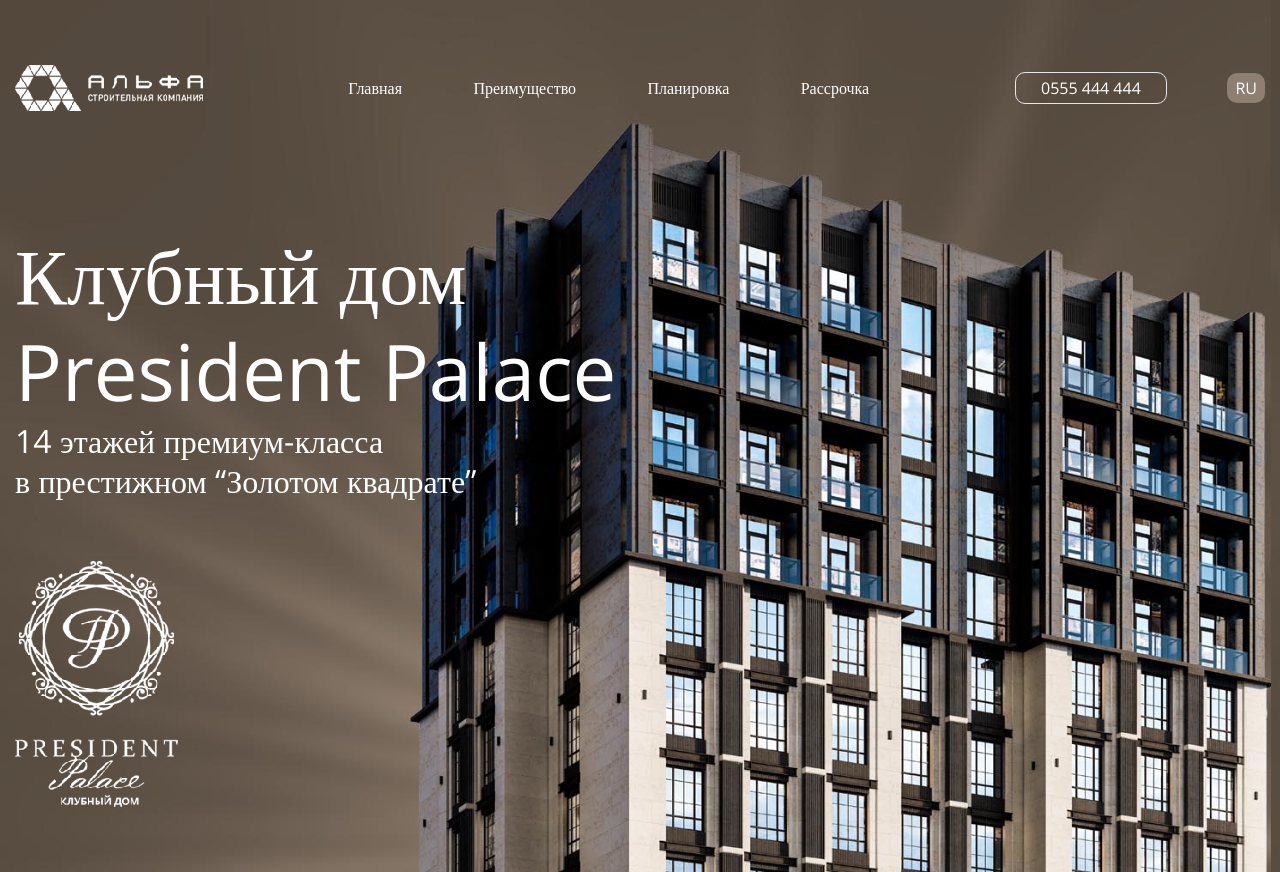
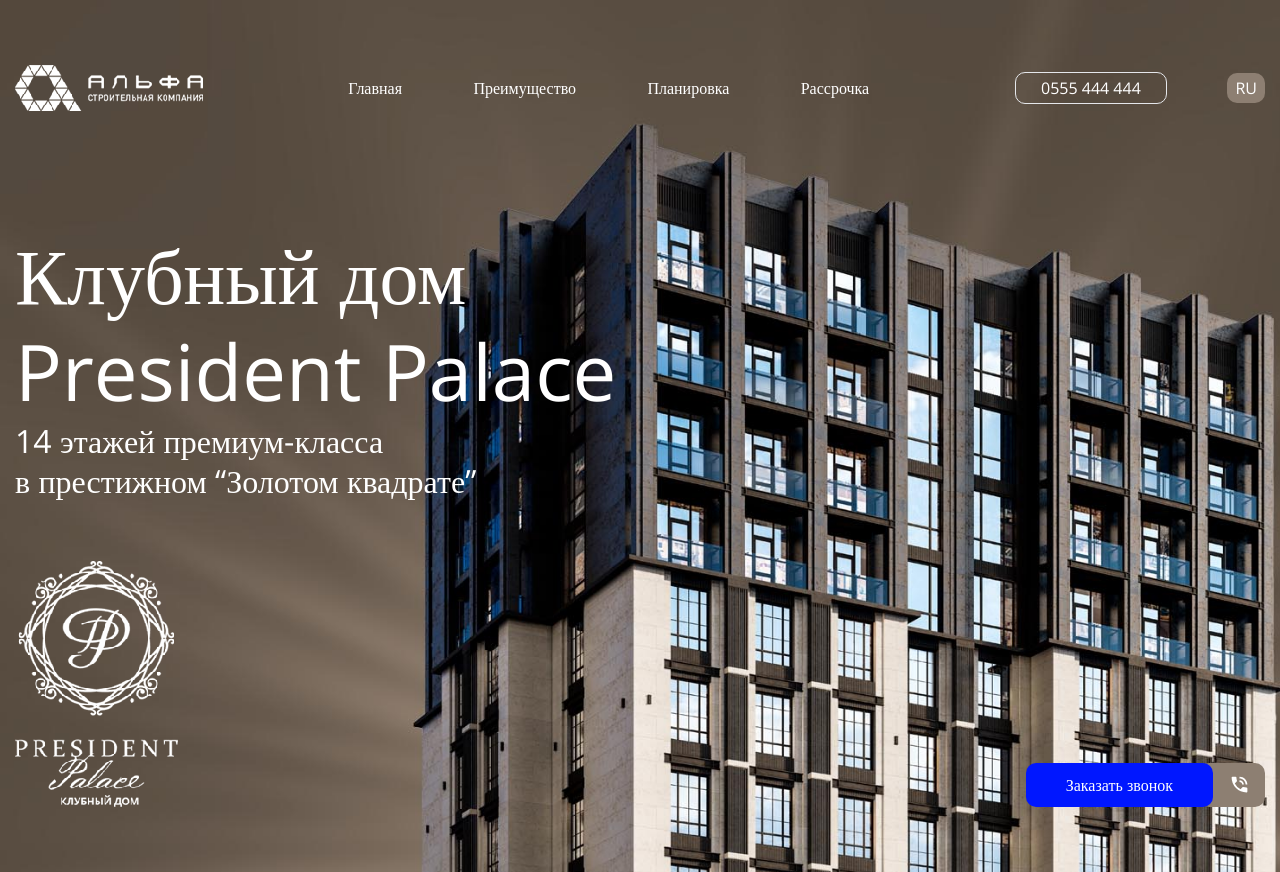
Before and after one commit to askariois/president, a plain HTML site: page index.html in a window 1280 px wide. Drawn offline with nearby package versions, Linux system fonts and the light colour scheme.

Commit message:
Закончил первый блок

```diff
--- a/index.html
+++ b/index.html
@@ -17,7 +17,7 @@
 
 <body class="font-body">
 
-   <header class="bg-hero-pattern bg-contain py-[65px]">
+   <header class="bg-hero-pattern bg-cover py-[65px]">
       <div class="container">
          <!-- MENU LOGO CALLBACK START -->
          <div class="header__menu flex justify-between items-center">
@@ -52,12 +52,24 @@
                в престижном “Золотом квадрате”</p>
          </div>
          <!-- HEADER DESCRIPTION END -->
-         <div class="flex justify-between mt-[60px]">
+         <div class="flex justify-between items-end mt-[60px]">
             <div class="w-[13%]">
                <img src="img/palace_logo.png" alt="" class="w-full">
             </div>
 
-            <div class="w-6/12"></div>
+            <div class="w-6/12 text-white ">
+               <div class="header__baner--phone flex items-center justify-end">
+                  <a href="#" class="flex relative">
+                     <div class="bg-[#0017ff] rounded-[10px] py-[10px] px-[40px] relative z-10">
+                        Заказать звонок
+                     </div>
+                     <div
+                        class="header__baner--phone-icon bg-[#8d7f72] py-[6px] rounded-[10px] pl-[30px] pr-[15px] flex items-center ml-[-14px] z-0">
+                        <img src="img/phone.svg" alt="Телефон" class="  w-[21px]">
+                     </div>
+                  </a>
+               </div>
+            </div>
          </div>
       </div>
    </header>
```
Also changed, not shown: css/tailwind.css, img/phone.svg (added).
